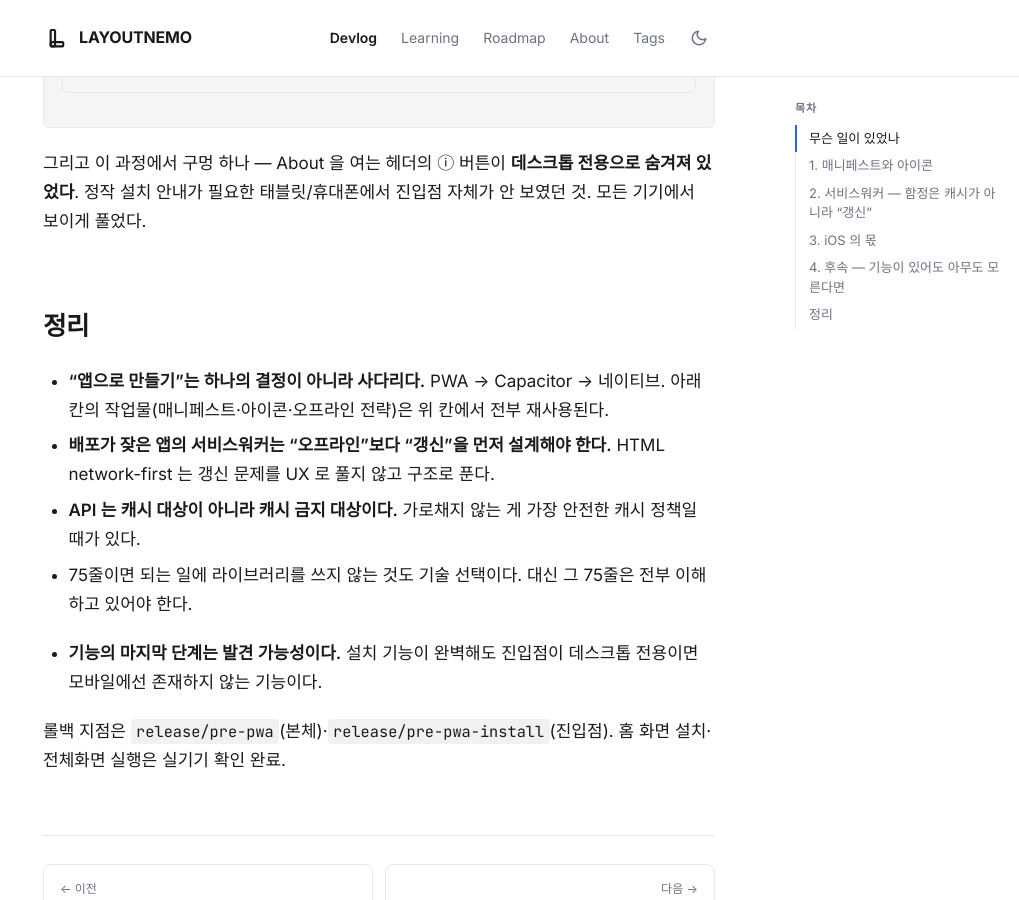
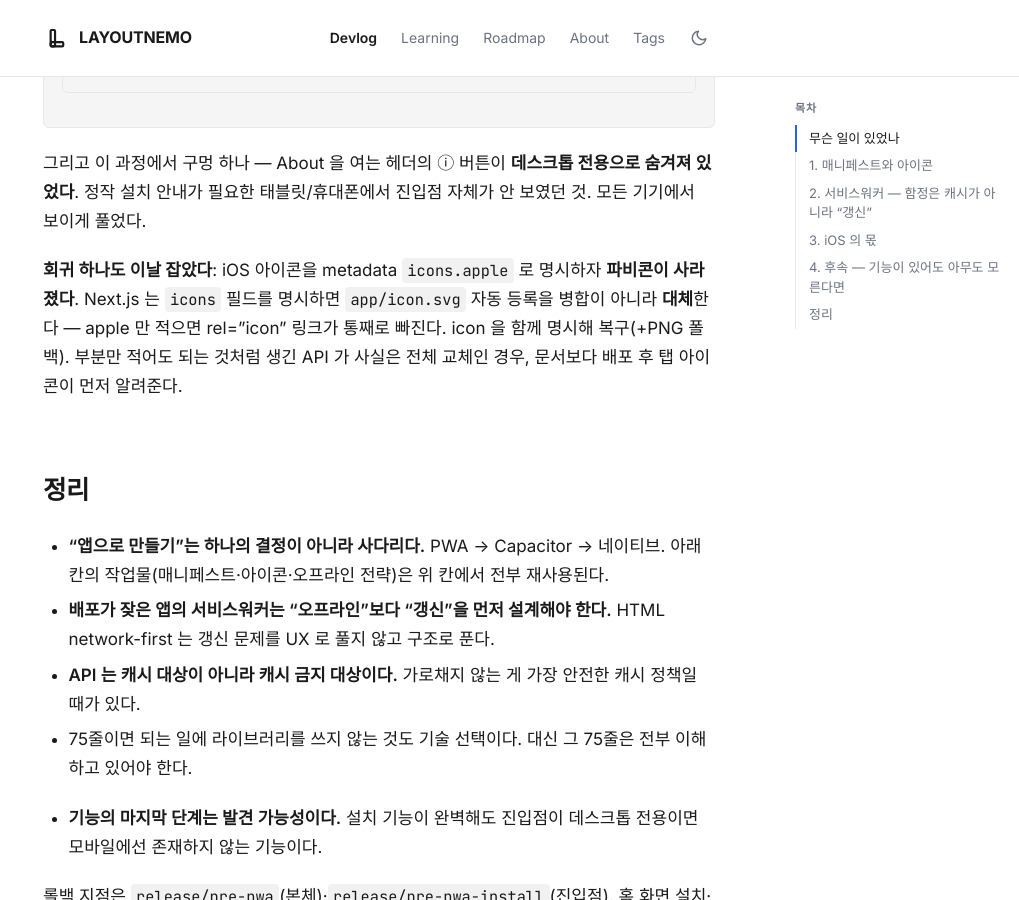
Before and after one commit to Yuwolx/LAYOUTNEMO, a Jekyll site: the page built from docs/devlog/2026-07-03-pwa.md, in a window 1280 px wide and 900 px high, scrolled down 2829 px. Shown: the whole window, without its empty margins (261-1280 px from the left). Built offline with Jekyll 4.4.1, drawn with Linux system fonts in a browser that asks for light colours; some web fonts are replaced.

Commit message:
Devlog: note favicon regression from metadata.icons replacement behavior
Co-Authored-By: Claude Fable 5 <noreply@anthropic.com>

```diff
--- a/docs/devlog/2026-07-03-pwa.md
+++ b/docs/devlog/2026-07-03-pwa.md
@@ -83,6 +83,8 @@ const isIOS = /iPad|iPhone|iPod/.test(ua) || (ua.includes("Macintosh") && naviga
 
 그리고 이 과정에서 구멍 하나 — About 을 여는 헤더의 ⓘ 버튼이 **데스크톱 전용으로 숨겨져 있었다**. 정작 설치 안내가 필요한 태블릿/휴대폰에서 진입점 자체가 안 보였던 것. 모든 기기에서 보이게 풀었다.
 
+**회귀 하나도 이날 잡았다**: iOS 아이콘을 metadata `icons.apple` 로 명시하자 **파비콘이 사라졌다**. Next.js 는 `icons` 필드를 명시하면 `app/icon.svg` 자동 등록을 병합이 아니라 **대체**한다 — apple 만 적으면 rel="icon" 링크가 통째로 빠진다. icon 을 함께 명시해 복구(+PNG 폴백). 부분만 적어도 되는 것처럼 생긴 API 가 사실은 전체 교체인 경우, 문서보다 배포 후 탭 아이콘이 먼저 알려준다.
+
 ## 정리
 
 - **"앱으로 만들기"는 하나의 결정이 아니라 사다리다.** PWA → Capacitor → 네이티브. 아래 칸의 작업물(매니페스트·아이콘·오프라인 전략)은 위 칸에서 전부 재사용된다.
```
